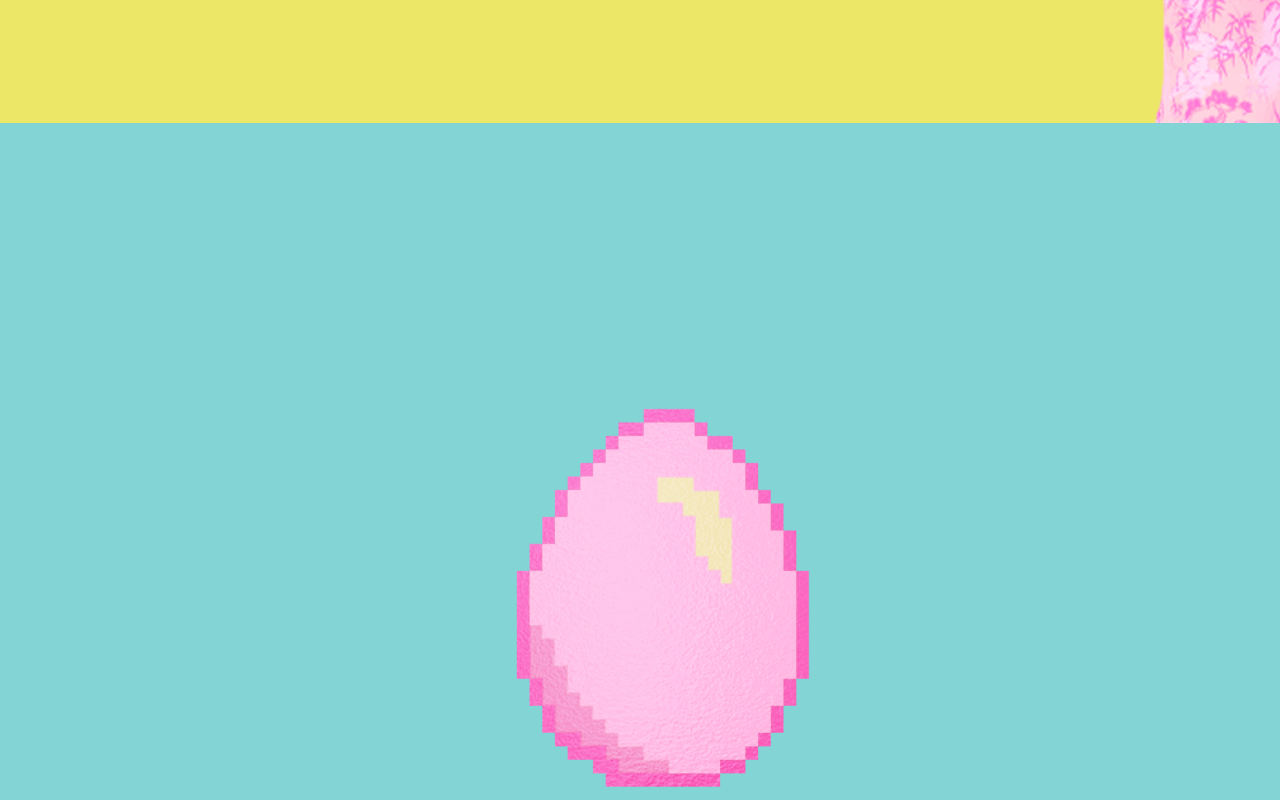
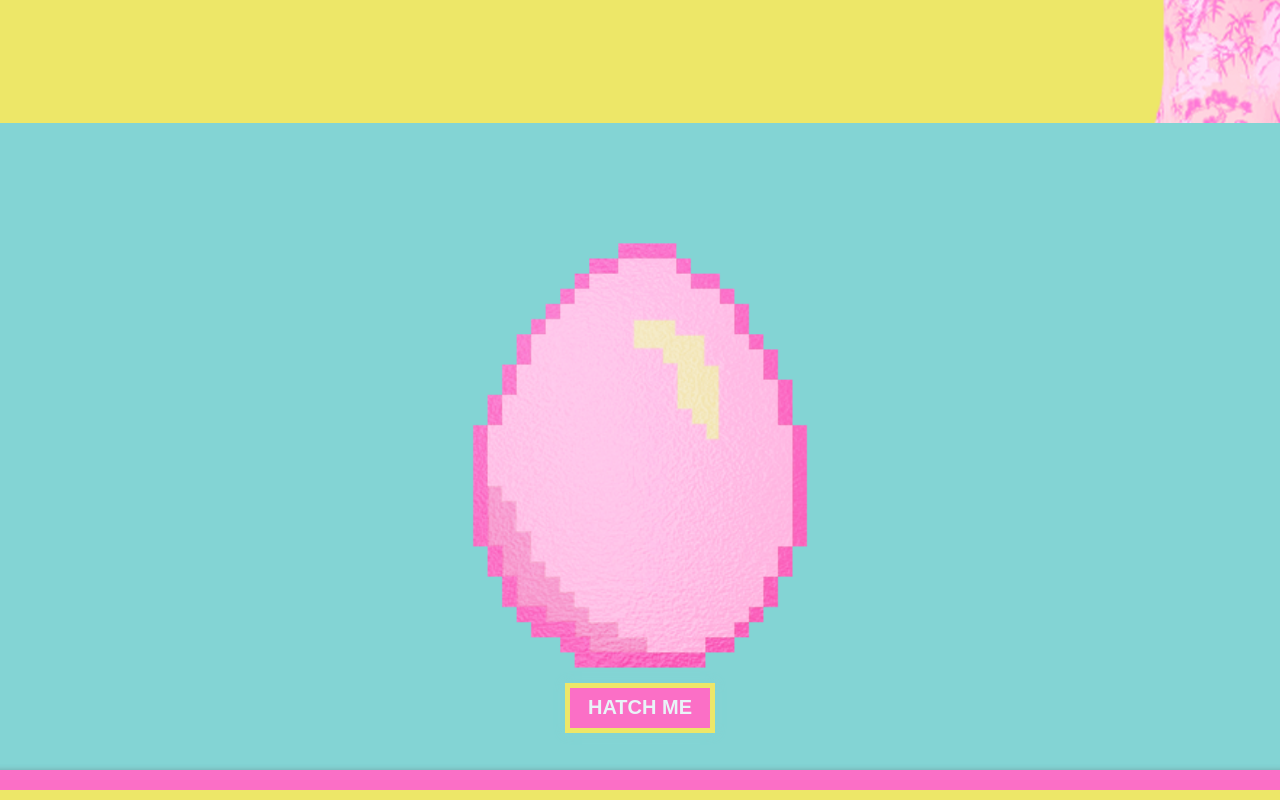
Before and after one commit to veepgoose/portfolio, a React (Create React App) app in the folder goose-portfolio/: page / in a window 1280 px wide. Shown: the part 960-1760 px from the top of the page. Built offline with nearby package versions, Linux system fonts and the light colour scheme.

Commit message:
Used onClick and useState to render HatchingEgg upon click of the Hatch Me button - Currently the gif is displaying *beneath* the button rather than above, more work to be done here.

```diff
--- a/goose-portfolio/src/Components/EggSection/EggSection.css
+++ b/goose-portfolio/src/Components/EggSection/EggSection.css
@@ -6,9 +6,19 @@
   align-items: center;
   justify-content: center;
   font-size: calc(10px + 2vmin);
+
   }
 
-  .PinkEgg {
+  .UncrackedEgg {
+    display: flex;
+    width: 450px;
+    height: 500px;
+    justify-content: center;
+    align-items: center;
+    margin-top: 90px;
+  }
+
+  .HatchingEgg {
     display: flex;
     width: 800px;
     height: 800px;
--- a/goose-portfolio/src/Components/EggSection/EggSection.js
+++ b/goose-portfolio/src/Components/EggSection/EggSection.js
@@ -1,15 +1,24 @@
-import React from 'react';
+import React,  {useState } from 'react';
 import './EggSection.css';
-import PinkEgg from './GooseLay.gif';
+import HatchingEgg from './GooseLay.gif';
 import AboutMe from '../AboutMe/AboutMe.js';
+import UncrackedEgg from './PinkEgg.png';
 
 
 function EggSection (props) {
+    const [isHatched, setIsHatched] = useState(false);
+
+    const HatchEgg = () => {
+        setIsHatched(true);
+    };
+
     return (
       <div className="EggSection">
       <header className={props.className}>
-      <img src={PinkEgg} alt="PinkEgg" className="PinkEgg"/>
-      <button className="EggButton">HATCH ME</button>
+      <img src={UncrackedEgg} alt="UncrackedEgg" className="UncrackedEgg"/>
+      <button onClick={HatchEgg}  className="EggButton">HATCH ME</button>
+      {isHatched && <img src={HatchingEgg} alt="HatchingEgg" className="HatchingEgg"/>
+      }
       <AboutMe className="AboutMe"/>
 
 
```
